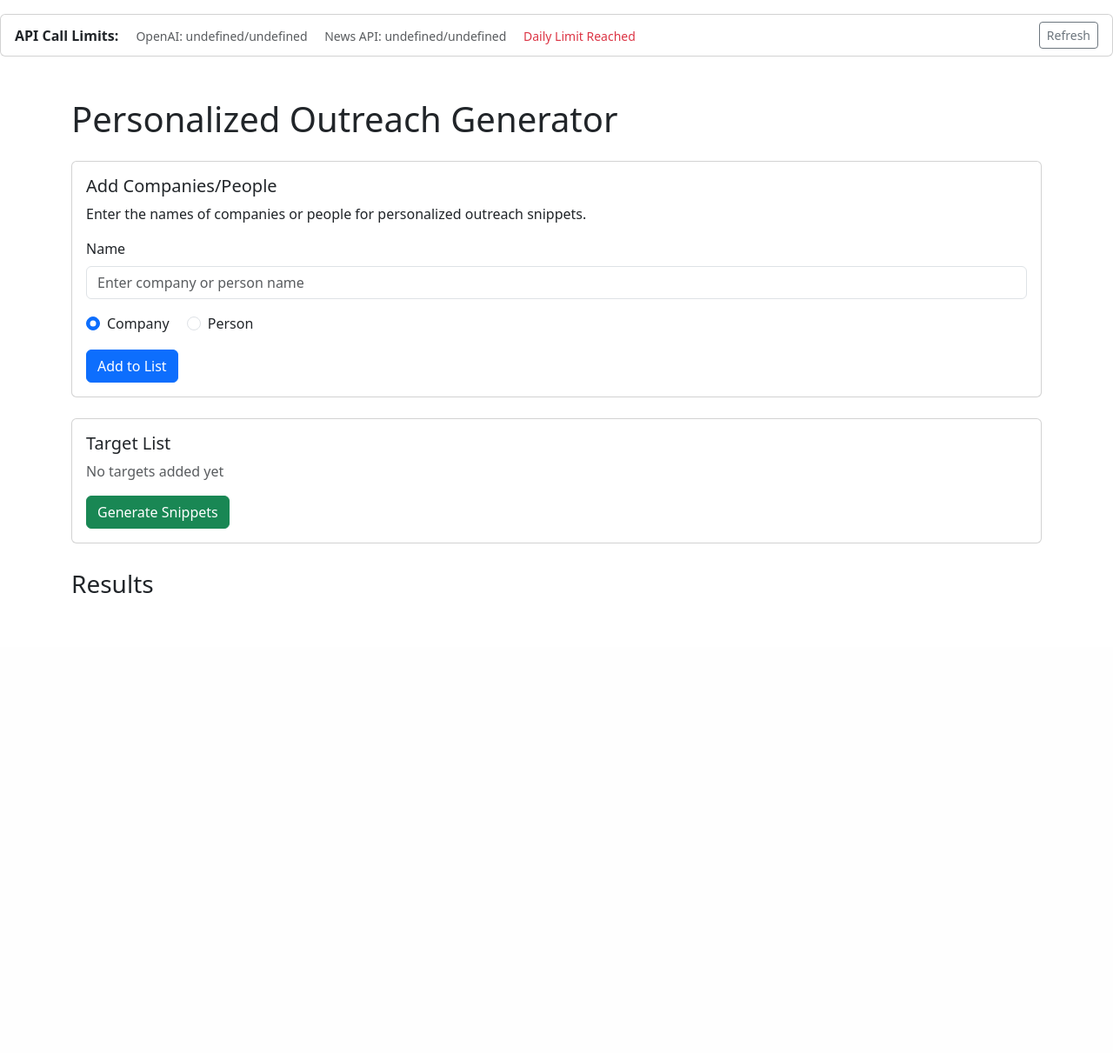
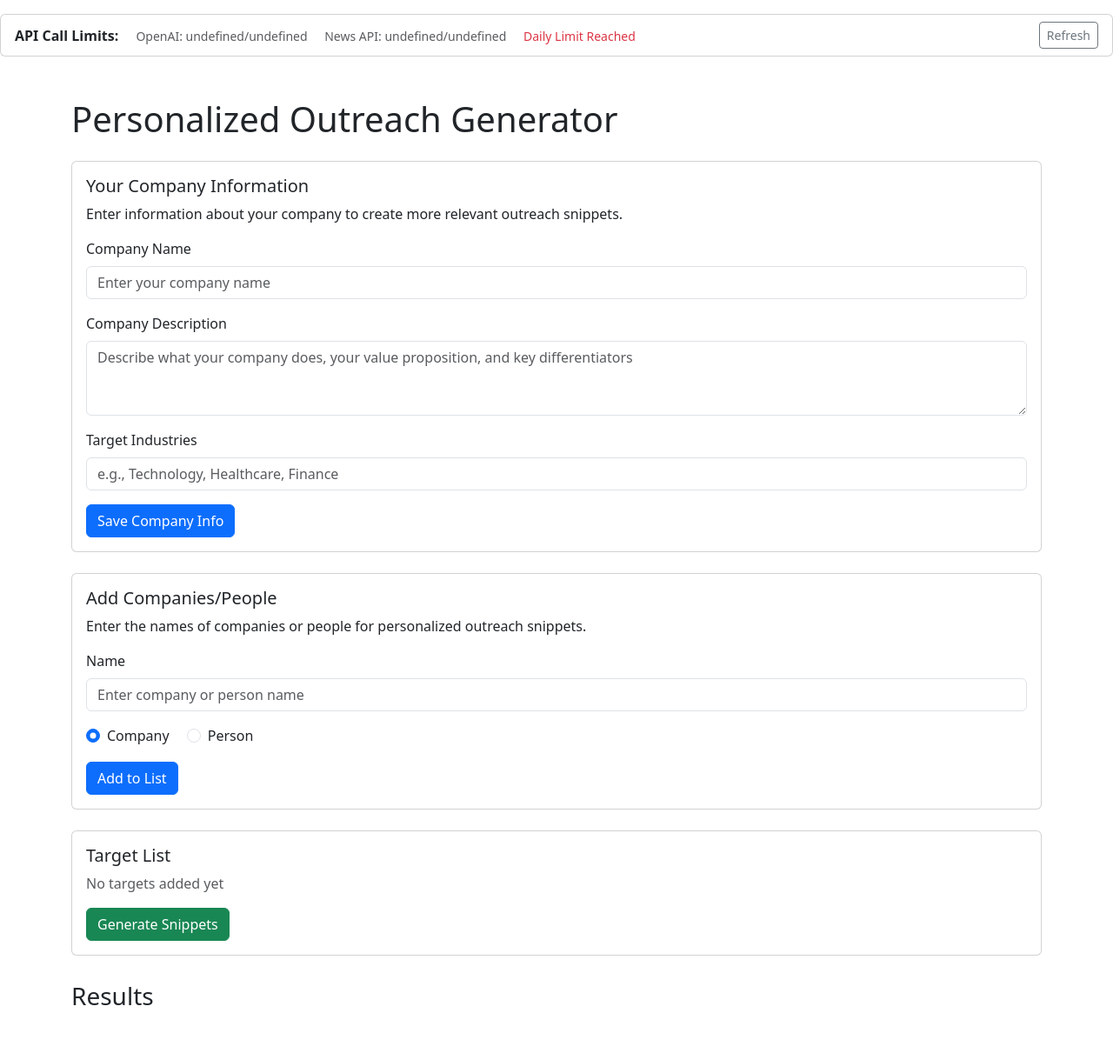
Before and after one commit to brentonotis/smarter, a Flask app: template templates/index.html in a window 1280 px wide. Shown: the part 56-1267 px from the top of the page at 87% size. Before the commit the page ends 738 px from the top, so only its background shows below. Run offline with Flask 3, Linux system fonts and the light colour scheme; the template is opened without the code that fills it, so the values that code supplies are empty; parts of the project's set-up code (start-up, migrations or seed data) failed here and were passed over; some libraries are stand-ins or nearby versions.

Commit message:
Add user company context for personalized outreach snippets. Added company info form, database table, and enhanced snippet generation to consider user's company details when creating outreach messages.

```diff
--- a/app.py
+++ b/app.py
@@ -42,6 +42,73 @@ app.secret_key = os.environ.get('SECRET_KEY', 'dev-secret-key-change-this-in-pro
 app.config['PERMANENT_SESSION_LIFETIME'] = timedelta(hours=24)  # Extend session timeout to 24 hours
 app.config['OPENAI_DAILY_LIMIT'] = 100000  # Define limits as config values
 app.config['NEWS_API_DAILY_LIMIT'] = 95
+
+def init_db():
+    """Initialize database tables"""
+    conn = get_db_connection()
+    cursor = conn.cursor()
+
+    # Create tables if they don't exist
+    cursor.execute('''
+        CREATE TABLE IF NOT EXISTS users (
+            id SERIAL PRIMARY KEY,
+            email VARCHAR(255) UNIQUE NOT NULL,
+            password_hash VARCHAR(255) NOT NULL,
+            created_at TIMESTAMP DEFAULT CURRENT_TIMESTAMP
+        )
+    ''')
+
+    cursor.execute('''
+        CREATE TABLE IF NOT EXISTS user_companies (
+            id SERIAL PRIMARY KEY,
+            user_id INTEGER REFERENCES users(id),
+            name VARCHAR(255) NOT NULL,
+            description TEXT NOT NULL,
+            target_industries VARCHAR(255),
+            created_at TIMESTAMP DEFAULT CURRENT_TIMESTAMP,
+            updated_at TIMESTAMP DEFAULT CURRENT_TIMESTAMP,
+            UNIQUE(user_id)
+        )
+    ''')
+
+    cursor.execute('''
+        CREATE TABLE IF NOT EXISTS targets (
+            id SERIAL PRIMARY KEY,
+            user_id INTEGER REFERENCES users(id),
+            name VARCHAR(255) NOT NULL,
+            type VARCHAR(50) NOT NULL,
+            created_at TIMESTAMP DEFAULT CURRENT_TIMESTAMP
+        )
+    ''')
+
+    cursor.execute('''
+        CREATE TABLE IF NOT EXISTS snippets (
+            id SERIAL PRIMARY KEY,
+            target_id INTEGER REFERENCES targets(id),
+            content TEXT NOT NULL,
+            source_data JSONB,
+            created_at TIMESTAMP DEFAULT CURRENT_TIMESTAMP
+        )
+    ''')
+
+    cursor.execute('''
+        CREATE TABLE IF NOT EXISTS api_usage (
+            id SERIAL PRIMARY KEY,
+            user_id INTEGER REFERENCES users(id),
+            date DATE NOT NULL,
+            openai_tokens_used INTEGER DEFAULT 0,
+            news_api_calls INTEGER DEFAULT 0,
+            created_at TIMESTAMP DEFAULT CURRENT_TIMESTAMP,
+            UNIQUE(user_id, date)
+        )
+    ''')
+
+    conn.commit()
+    cursor.close()
+    conn.close()
+
+# Initialize database tables when the app starts
+init_db()
 
 # Update CORS configuration
 CORS(app, resources={
@@ -298,7 +365,7 @@ def fetch_company_news(company_name, user_id):
     ]
 
 # Generate personalized snippet using OpenAI
-def generate_snippet(name, entity_type, context_data, user_id):
+def generate_snippet(name, entity_type, context_data, user_id, user_company):
     # Check limits first
     limits = check_api_limits(user_id)
     if limits["openai_limit_reached"]:
@@ -312,21 +379,28 @@ def generate_snippet(name, entity_type, context_data, user_id):
         prompt = f"""
         Generate a personalized cold outreach snippet for {entity_type} named {name}.
 
+        About our company ({user_company['name']}):
+        {user_company['description']}
+        Target industries: {user_company['target_industries']}
+
         Recent information about {name}:
         {json.dumps(context_data, indent=2)}
 
-        The snippet should be 2-3 sentences, mention specific information about {name},
-        and suggest how our product could help them based on their recent activities.
-        Be conversational and avoid generic statements.
+        Generate a personalized outreach message that:
+        1. Shows understanding of {name}'s recent activities or challenges
+        2. Explains how our company's solution could specifically help them
+        3. References any industry-specific benefits based on our target industries
+        4. Is conversational and authentic (2-3 sentences)
+        5. Avoids generic statements
         """
 
         response = openai.ChatCompletion.create(
             model="gpt-3.5-turbo",
             messages=[
-                {"role": "system", "content": "You are an assistant that generates personalized sales outreach messages."},
+                {"role": "system", "content": "You are an expert at creating personalized sales outreach messages that are authentic and relevant to the recipient's needs."},
                 {"role": "user", "content": prompt}
             ],
-            max_tokens=150,
+            max_tokens=200,
             temperature=0.7
         )
 
@@ -602,8 +676,8 @@ def generate():
     ip_request_counts[client_ip] += 1
 
     data = request.json
-    if not data or 'targets' not in data:
-        return jsonify({"error": "No targets provided"}), 400
+    if not data or 'targets' not in data or 'userCompany' not in data:
+        return jsonify({"error": "Missing required data"}), 400
 
     results = []
     with get_db_connection() as conn:
@@ -630,8 +704,8 @@ def generate():
                 else:
                     context_data = [{"description": f"{name} is a professional in the industry."}]
 
-                # Generate the snippet
-                snippet = generate_snippet(name, entity_type, context_data, current_user.id)
+                # Generate the snippet with user company context
+                snippet = generate_snippet(name, entity_type, context_data, current_user.id, data['userCompany'])
 
                 # Save the snippet
                 cursor.execute(
@@ -1013,6 +1087,70 @@ def extension_login_form():
             'message': 'An error occurred while loading the login form.'
         }), 500
 
+@app.route('/api/company-info', methods=['GET', 'POST'])
+@login_required
+def company_info():
+    if request.method == 'GET':
+        with get_db_connection() as conn:
+            cursor = conn.cursor(cursor_factory=RealDictCursor)
+            cursor.execute(
+                "SELECT name, description, target_industries FROM user_companies WHERE user_id = %s",
+                (current_user.id,)
+            )
+            company = cursor.fetchone()
+            cursor.close()
+
+            return jsonify({
+                'status': 'success',
+                'company': company
+            })
+
+    else:  # POST
+        data = request.json
+        if not data or not data.get('name') or not data.get('description'):
+            return jsonify({
+                'status': 'error',
+                'message': 'Company name and description are required'
+            }), 400
+
+        with get_db_connection() as conn:
+            cursor = conn.cursor()
+            try:
+                cursor.execute('''
+                    INSERT INTO user_companies (user_id, name, description, target_industries)
+                    VALUES (%s, %s, %s, %s)
+                    ON CONFLICT (user_id)
+                    DO UPDATE SET
+                        name = EXCLUDED.name,
+                        description = EXCLUDED.description,
+                        target_industries = EXCLUDED.target_industries,
+                        updated_at = CURRENT_TIMESTAMP
+                    RETURNING id
+                ''', (
+                    current_user.id,
+                    data['name'],
+                    data['description'],
+                    data.get('target_industries', '')
+                ))
+
+                company_id = cursor.fetchone()[0]
+                conn.commit()
+
+                return jsonify({
+                    'status': 'success',
+                    'message': 'Company information saved successfully',
+                    'id': company_id
+                })
+
+            except Exception as e:
+                print(f"Error saving company info: {e}")
+                return jsonify({
+                    'status': 'error',
+                    'message': 'Error saving company information'
+                }), 500
+            finally:
+                cursor.close()
+
 if __name__ == '__main__':
     port = int(os.environ.get('PORT', 5000))
     app.run(host='0.0.0.0', port=port)
--- a/templates/index.html
+++ b/templates/index.html
@@ -1,7 +1,8 @@
 {% extends "base.html" %}
 
 {% block content %}
-    <div class="api-status-bar">
+
+<div class="api-status-bar">
         <div class="card">
             <div class="card-body py-2">
                 <div class="d-flex justify-content-between align-items-center">
@@ -17,6 +18,32 @@
 
     <div class="container my-5">
         <h1 class="mb-4">Personalized Outreach Generator</h1>
+
+        <div class="card mb-4">
+            <div class="card-body">
+                <h5 class="card-title">Your Company Information</h5>
+                <p class="card-text">Enter information about your company to create more relevant outreach snippets.</p>
+
+                <form id="companyForm">
+                    <div class="mb-3">
+                        <label for="companyName" class="form-label">Company Name</label>
+                        <input type="text" class="form-control" id="companyName" placeholder="Enter your company name">
+                    </div>
+
+                    <div class="mb-3">
+                        <label for="companyDescription" class="form-label">Company Description</label>
+                        <textarea class="form-control" id="companyDescription" rows="3" placeholder="Describe what your company does, your value proposition, and key differentiators"></textarea>
+                    </div>
+
+                    <div class="mb-3">
+                        <label for="targetIndustries" class="form-label">Target Industries</label>
+                        <input type="text" class="form-control" id="targetIndustries" placeholder="e.g., Technology, Healthcare, Finance">
+                    </div>
+
+                    <button type="button" class="btn btn-primary" id="saveCompany">Save Company Info</button>
+                </form>
+            </div>
+        </div>
 
         <div class="card mb-4">
             <div class="card-body">
@@ -67,6 +94,11 @@
 
     <script>
         document.addEventListener('DOMContentLoaded', function() {
+            const companyForm = document.getElementById('companyForm');
+            const companyName = document.getElementById('companyName');
+            const companyDescription = document.getElementById('companyDescription');
+            const targetIndustries = document.getElementById('targetIndustries');
+            const saveCompanyBtn = document.getElementById('saveCompany');
             const targetForm = document.getElementById('targetForm');
             const targetName = document.getElementById('targetName');
             const targetList = document.getElementById('targetList');
@@ -75,6 +107,59 @@
             const resultsContainer = document.getElementById('resultsContainer');
 
             let targets = [];
+            let userCompany = null;
+
+            // Load saved company info if it exists
+            fetch('/api/company-info', {
+                headers: {
+                    'X-CSRFToken': document.querySelector('meta[name="csrf-token"]').content
+                }
+            })
+            .then(response => response.json())
+            .then(data => {
+                if (data.company) {
+                    companyName.value = data.company.name || '';
+                    companyDescription.value = data.company.description || '';
+                    targetIndustries.value = data.company.target_industries || '';
+                    userCompany = data.company;
+                }
+            })
+            .catch(error => console.error('Error loading company info:', error));
+
+            saveCompanyBtn.addEventListener('click', function() {
+                const companyData = {
+                    name: companyName.value.trim(),
+                    description: companyDescription.value.trim(),
+                    target_industries: targetIndustries.value.trim()
+                };
+
+                if (!companyData.name || !companyData.description) {
+                    alert('Please enter both company name and description.');
+                    return;
+                }
+
+                fetch('/api/company-info', {
+                    method: 'POST',
+                    headers: {
+                        'Content-Type': 'application/json',
+                        'X-CSRFToken': document.querySelector('meta[name="csrf-token"]').content
+                    },
+                    body: JSON.stringify(companyData)
+                })
+                .then(response => response.json())
+                .then(data => {
+                    if (data.status === 'success') {
+                        alert('Company information saved successfully!');
+                        userCompany = companyData;
+                    } else {
+                        alert(data.message || 'Error saving company information.');
+                    }
+                })
+                .catch(error => {
+                    console.error('Error:', error);
+                    alert('Error saving company information.');
+                });
+            });
 
             function updateTargetList() {
                 if (targets.length === 0) {
@@ -123,6 +208,11 @@
                     return;
                 }
 
+                if (!userCompany) {
+                    alert('Please enter your company information first.');
+                    return;
+                }
+
                 // Show loading state
                 generateBtn.classList.add('loading');
                 generateBtn.disabled = true;
@@ -134,7 +224,10 @@
                         'Content-Type': 'application/json',
                         'X-CSRFToken': document.querySelector('meta[name="csrf-token"]').content
                     },
-                    body: JSON.stringify({ targets })
+                    body: JSON.stringify({
+                        targets,
+                        userCompany
+                    })
                 })
                 .then(response => response.json())
                 .then(data => {
```
